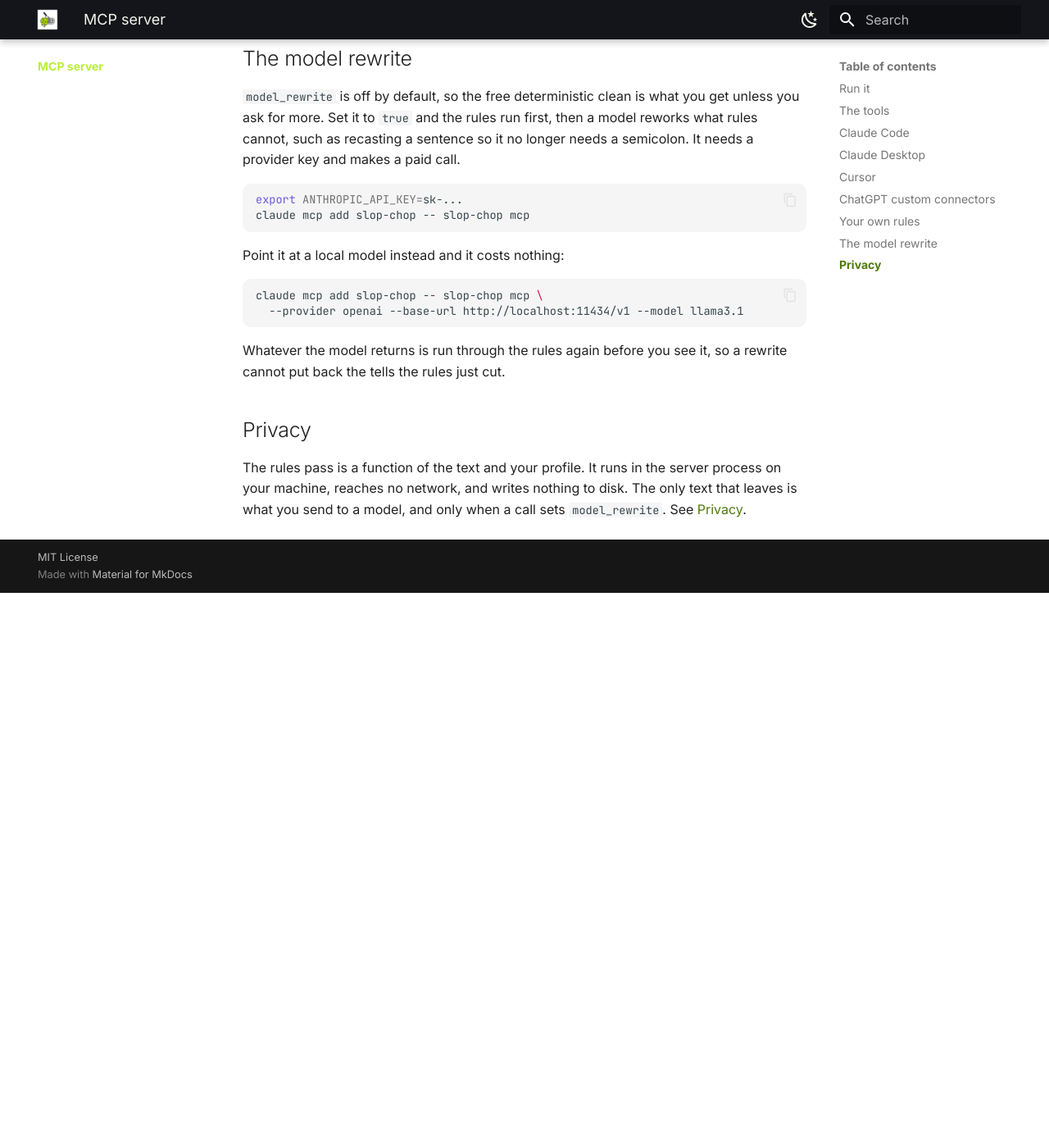
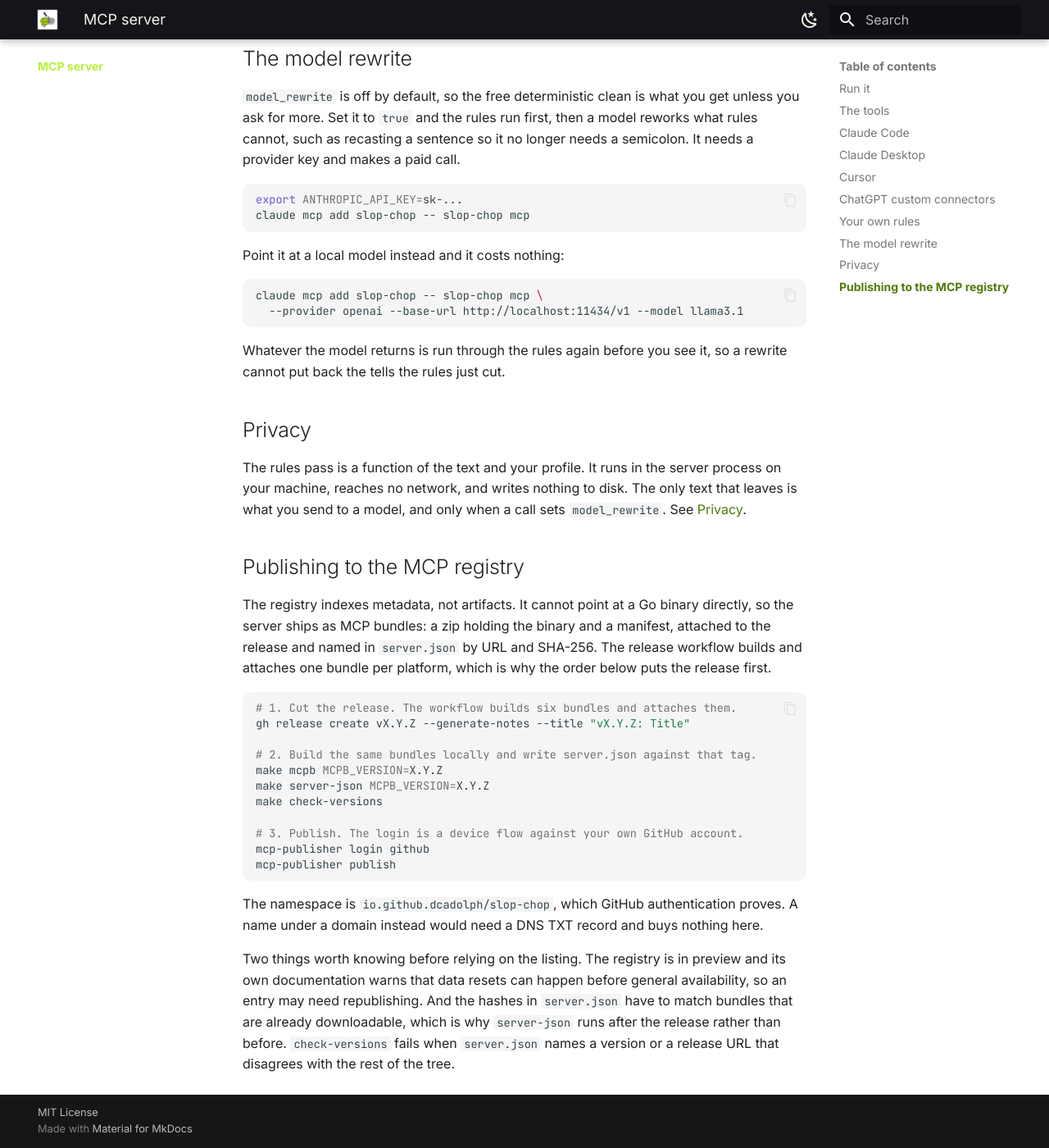
Before and after one commit to dcadolph/slop-chop, an MkDocs documentation site: the page built from docs/MCP.md, in a window 1280 px wide and 1400 px high, scrolled down 2647 px. Shown: the whole window at 82% size. Built offline with MkDocs 1.6.1 and Material for MkDocs 9.7.7, drawn with Linux system fonts in a browser that asks for light colours; before the commit the page ends 3370 px from its top, so only the background shows below that.

Commit message:
Write down the registry publish order and why it is that order

````diff
--- a/docs/MCP.md
+++ b/docs/MCP.md
@@ -133,3 +133,34 @@ cannot put back the tells the rules just cut.
 The rules pass is a function of the text and your profile. It runs in the server process on
 your machine, reaches no network, and writes nothing to disk. The only text that leaves is what
 you send to a model, and only when a call sets `model_rewrite`. See [Privacy](PRIVACY.md).
+
+## Publishing to the MCP registry
+
+The registry indexes metadata, not artifacts. It cannot point at a Go binary directly, so
+the server ships as MCP bundles: a zip holding the binary and a manifest, attached to the
+release and named in `server.json` by URL and SHA-256. The release workflow builds and
+attaches one bundle per platform, which is why the order below puts the release first.
+
+```sh
+# 1. Cut the release. The workflow builds six bundles and attaches them.
+gh release create vX.Y.Z --generate-notes --title "vX.Y.Z: Title"
+
+# 2. Build the same bundles locally and write server.json against that tag.
+make mcpb MCPB_VERSION=X.Y.Z
+make server-json MCPB_VERSION=X.Y.Z
+make check-versions
+
+# 3. Publish. The login is a device flow against your own GitHub account.
+mcp-publisher login github
+mcp-publisher publish
+```
+
+The namespace is `io.github.dcadolph/slop-chop`, which GitHub authentication proves. A
+name under a domain instead would need a DNS TXT record and buys nothing here.
+
+Two things worth knowing before relying on the listing. The registry is in preview and its
+own documentation warns that data resets can happen before general availability, so an
+entry may need republishing. And the hashes in `server.json` have to match bundles that are
+already downloadable, which is why `server-json` runs after the release rather than before.
+`check-versions` fails when `server.json` names a version or a release URL that disagrees
+with the rest of the tree.
````
